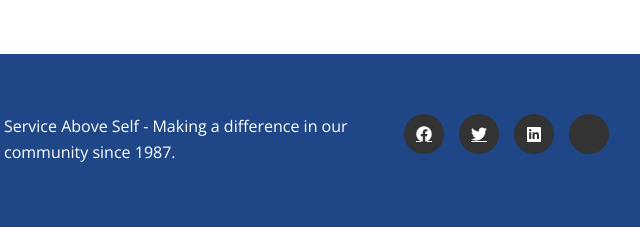
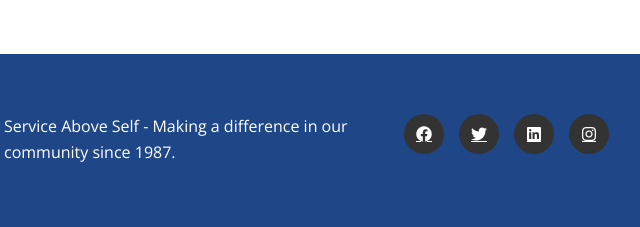
Before and after one commit to DoveFrancis/rciponri, a website: page index.html in a window 1280 px wide. Shown: the part 6600-6827 px from the top of the page, 456-1096 px from the left. Drawn offline with nearby package versions, Linux system fonts and the light colour scheme.

Commit message:
Update Instagram link

```diff
--- a/index.html
+++ b/index.html
@@ -362,7 +362,7 @@ Club within the District.</p>
                         <a href="#"><i class="fab fa-facebook"></i></a>
                         <a href="#"><i class="fab fa-twitter"></i></a>
                         <a href="#"><i class="fab fa-linkedin"></i></a>
-                        <a href="#"><i class="https://www.instagram.com/rciponri/?igsh=MW45eng3cnByMjEwMA%3D%3D#"></i></a>
+                        <a href="https://www.instagram.com/rciponri/?igsh=MW45eng3cnByMjEwMA%3D%3D#"><i class="fab fa-instagram"></i></a>
                     </div>
                 </div>
                 <div class="footer-section">
```
